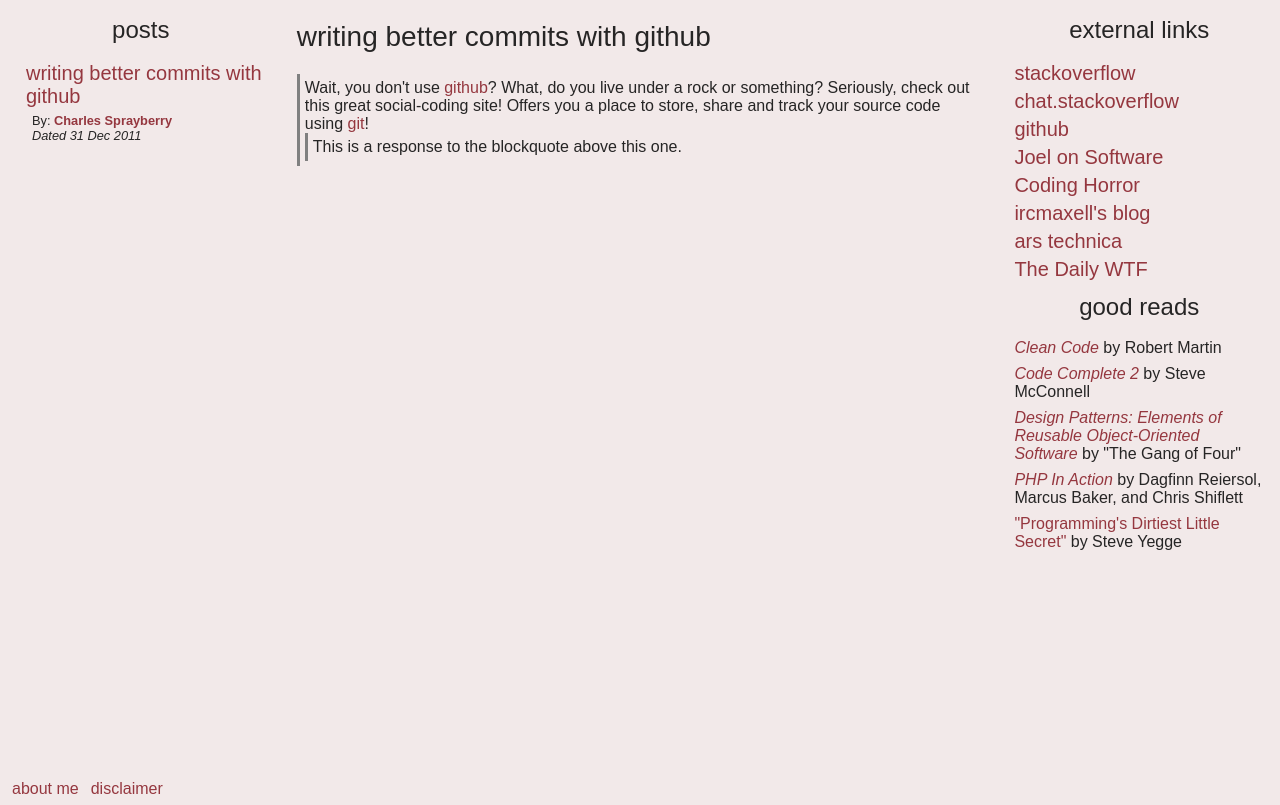
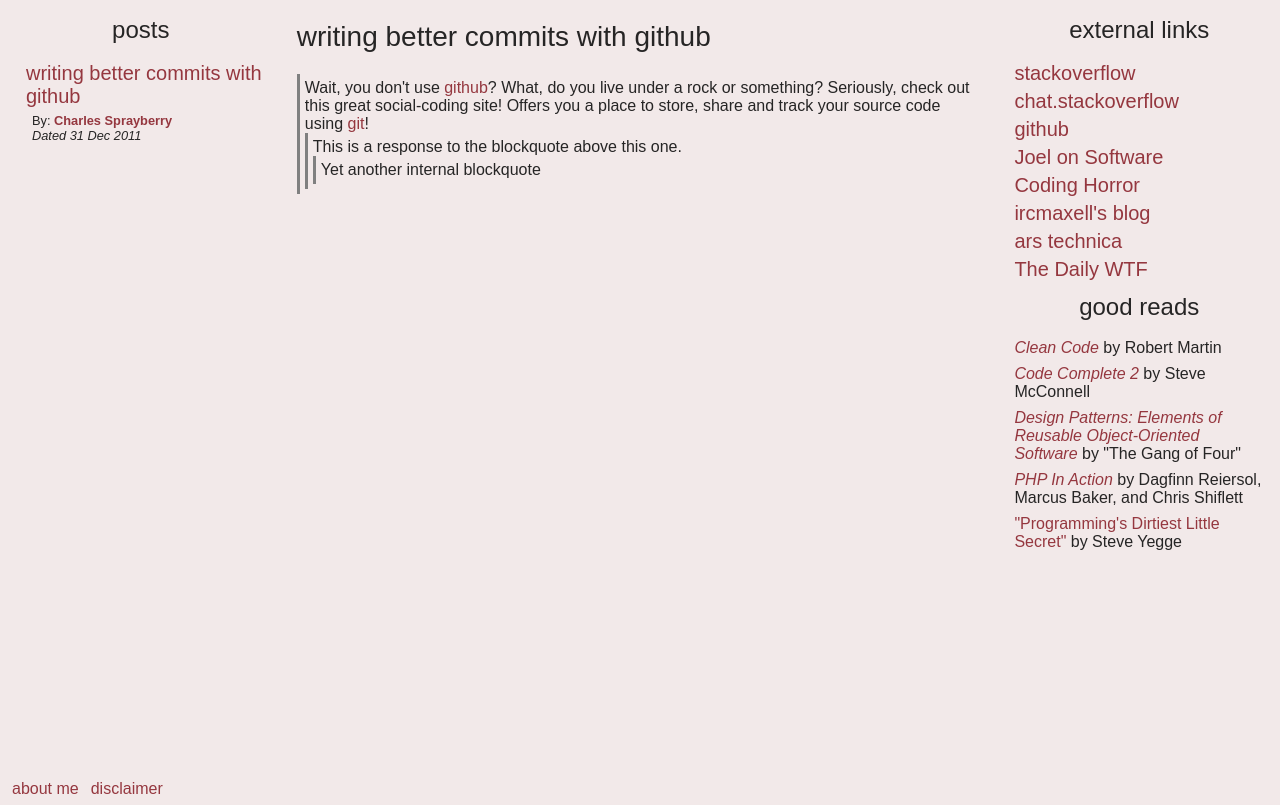
Before and after one commit to cspray/archived-blog, a Jekyll site: the page built from _posts/2011-12-31-writing-better-commits-with-github.html, in a window 1280 px wide, cut to the strip 95-900 px from the top of the page. Built offline with Jekyll 4.4.1, drawn with Linux system fonts in a browser that asks for light colours.

Commit message:
UPD some more testing

```diff
--- a/_posts/2011-12-31-writing-better-commits-with-github.html
+++ b/_posts/2011-12-31-writing-better-commits-with-github.html
@@ -12,5 +12,8 @@ a rock or something?  Seriously, check out this great social-coding site!  Offer
 share and track your source code using <a href="">git</a>!
     <blockquote>
     This is a response to the blockquote above this one.
+        <blockquote>
+        Yet another internal blockquote
+        </blockquote>
     </blockquote>
 </blockquote>
```
